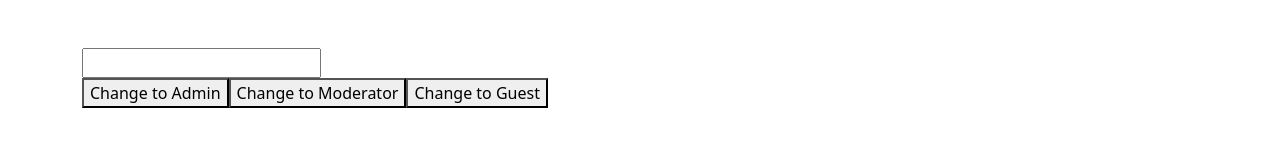
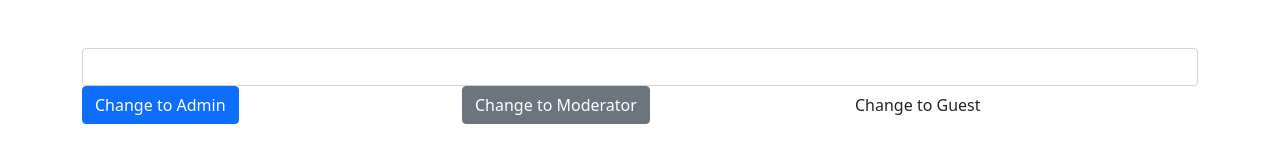
Before and after one commit to alvarofelipe12/vue, a website: page index.html in a window 1280 px wide. Drawn offline with nearby package versions, Linux system fonts and the light colour scheme.

Commit message:
Update index.html
- Loops v-for.

```diff
--- a/index.html
+++ b/index.html
@@ -39,7 +39,12 @@
     <input type="text" v-bind:value="username"> -->
       <!-- <input type="text" v-model="usernameModel"> -->
       <div class="admin-panel" v-if="isAdmin">
-        Admin Panel
+        <strong>Admin Panel</strong>
+        <ul>
+          <li v-for="(task, key) of adminTodoTasks">
+            {{ key+1 }} {{ task }}
+          </li>
+        </ul>
       </div>
       <div class="moderator-panel" v-else-if="isModerator">
         Moderator Panel
@@ -52,11 +57,19 @@
       </div>
       <hr class="user-valid" v-show="isUserTypeValid" />
       <div class="form-group">
-        <input type="text" v-model="userType">
+        <input type="text" v-model="userType" class="form-control">
       </div>
-      <button @click="userType = 'ADMIN'">Change to Admin</button>
-      <button @click="userType = 'MODERATOR'">Change to Moderator</button>
-      <button @click="userType = 'GUEST'">Change to Guest</button>
+      <div class="row">
+        <div class="col">
+          <button @click="userType = 'ADMIN'" class="btn btn-primary">Change to Admin</button>
+        </div>
+        <div class="col">
+          <button @click="userType = 'MODERATOR'" class="btn btn-secondary">Change to Moderator</button>
+        </div>
+        <div class="col">
+          <button @click="userType = 'GUEST'" class="btn">Change to Guest</button>
+        </div>
+      </div>
     </div>
 
   </div>
@@ -114,7 +127,13 @@
       // }
       data() {
         return {
-          userType: ''
+          userType: '',
+          adminTodoTasks: [
+            'Learn Vue.js',
+            'Write code',
+            'Eat breakfast',
+            'Drive car'
+          ]
         };
       },
       computed: {
```
